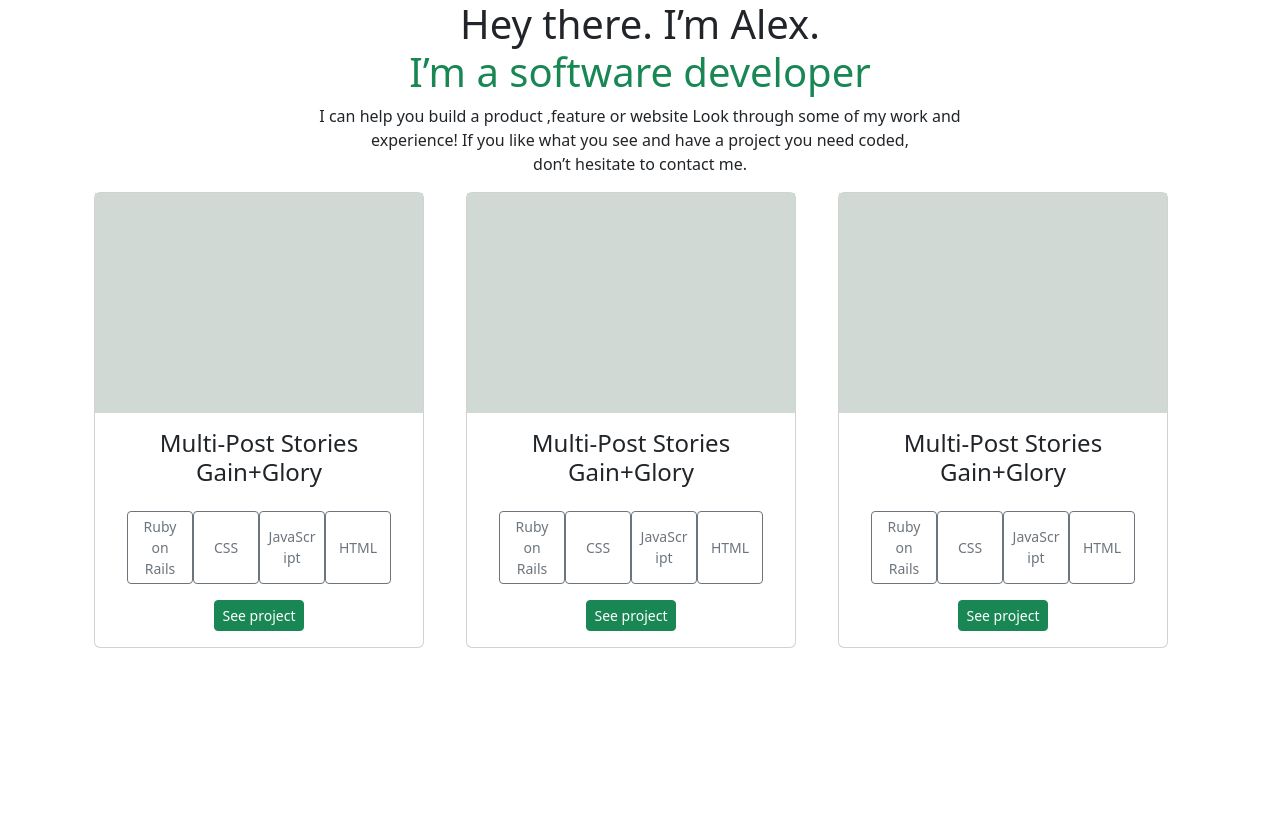
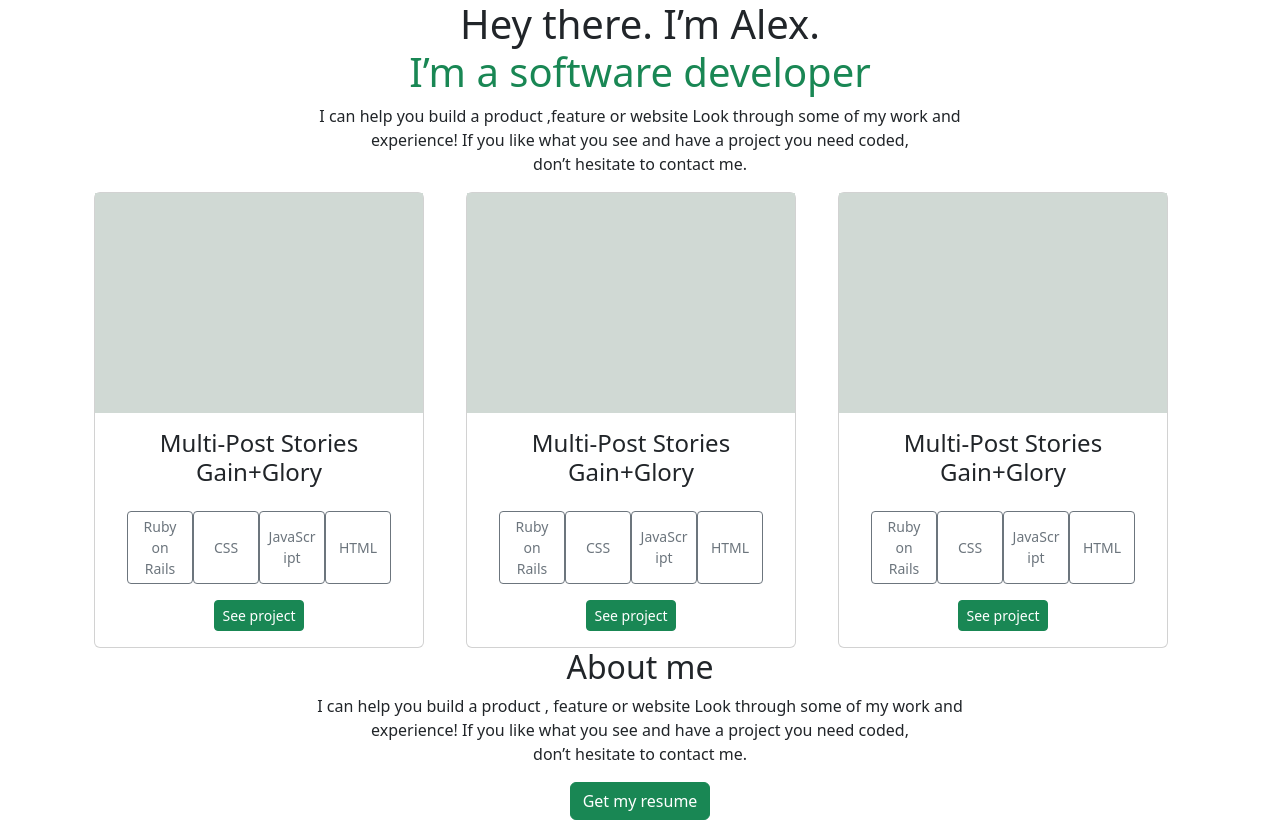
Before and after one commit to IsmaelMastronardi/PortfolioBootstrap, a website: page index.html in a window 1280 px wide. Drawn offline with nearby package versions, Linux system fonts and the light colour scheme.

Commit message:
Add about me

```diff
--- a/index.html
+++ b/index.html
@@ -73,6 +73,19 @@
                     </div>
                 </div>
             </section>
+            <section class="about-me container d-flex justify-content-center flex-column">
+
+                <div class="about-me">
+                    <h2 class="h2 text-center">About me</h2>
+                </div>
+                <p class="text-center"> I can help you build a product , feature or website Look through some of my work and <br> experience! If you like what you see and have a project you need coded, <br>
+                    don’t hesitate to contact me.</p>
+
+                <div class="d-flex justify-content-center">
+                <button type="button" class="btn btn-success">Get my resume</button>
+                </div>
+
+            </section>
     </heading>
 </body>
 </html>
```
